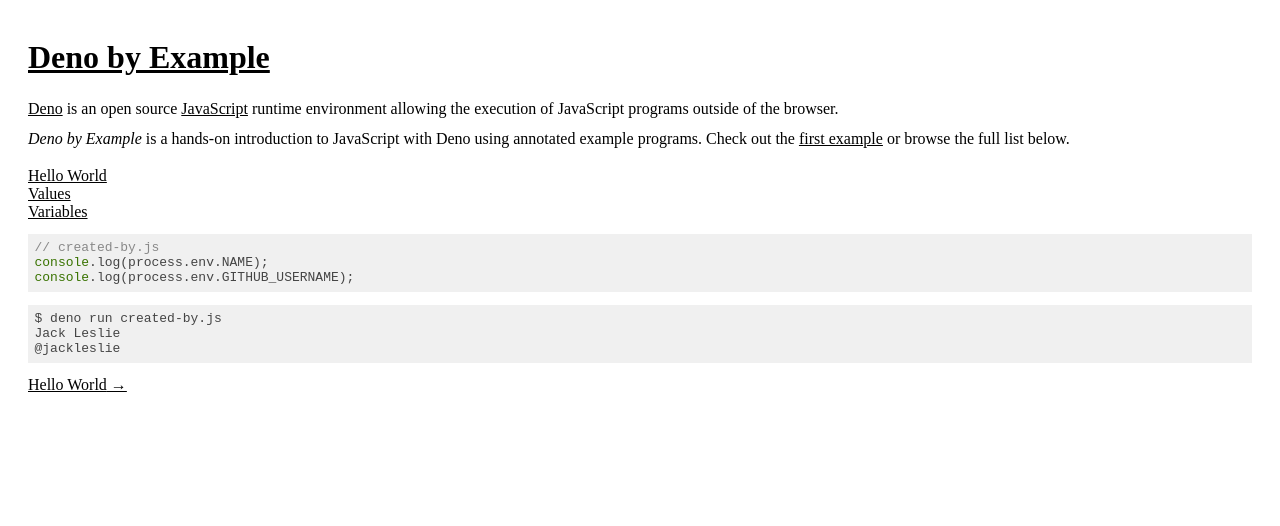
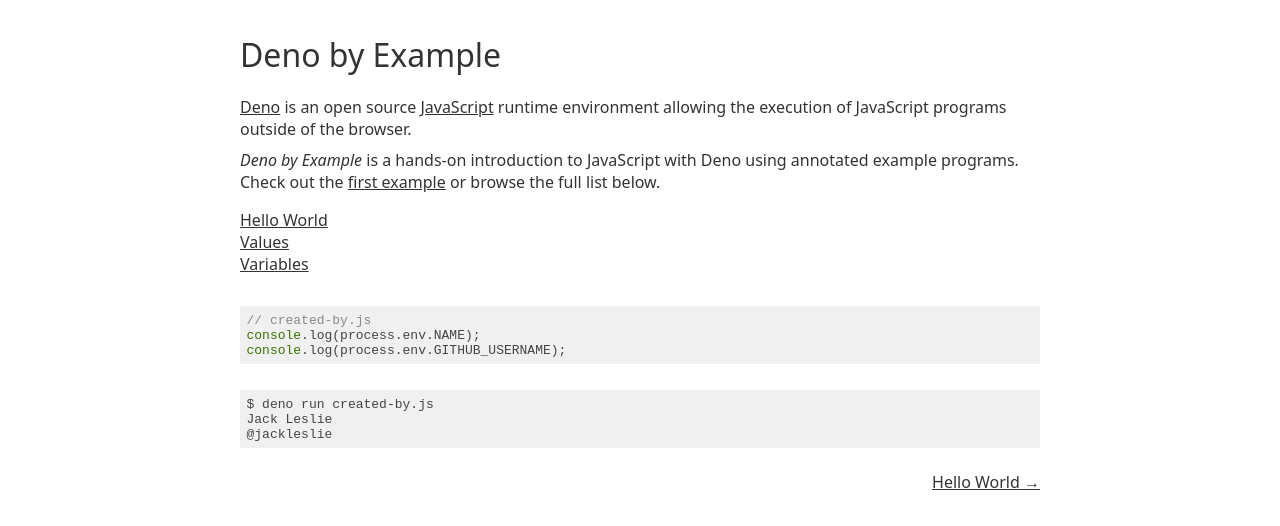
Before and after one commit to jackjdleslie/denobyexample, a Next.js app: page / in a window 1280 px wide. Shown: the top 526 px of the page. Built offline with nearby package versions, Linux system fonts and the light colour scheme.

Commit message:
use next built in css

```diff
--- a/components/header/header.js
+++ b/components/header/header.js
@@ -1,6 +1,6 @@
 import React from "react";
 import Link from "next/link";
-import styles from "./header.css";
+import styles from "./header.module.css";
 
 export default ({ title = "Deno by Example", subtitle = "" }) => (
   <div className={styles.header}>
--- a/components/layout/layout.js
+++ b/components/layout/layout.js
@@ -3,7 +3,7 @@
 import Head from "next/head";
 import SyntaxHighlighter from "react-syntax-highlighter";
 import { Header } from "..";
-import styles from "./layout.css";
+import styles from "./layout.module.css";
 
 export default ({ title, code, output, furtherReading, next, children }) => (
   <div>
--- a/components/layout/layout.css
+++ b/components/layout/layout.module.css
@@ -1,7 +1,3 @@
-body {
-  padding: 10px 20px 20px 20px;
-}
-
 .container {
   width: 100%;
   display: flex;
@@ -40,23 +36,3 @@
 .extra a:only-child {
   margin-left: auto;
 }
-
-p {
-  margin-block-start: 0.3em;
-  margin-block-end: 0.5em;
-  line-height: 1.4;
-}
-
-a {
-  color: inherit;
-}
-
-a:visited {
-  color: inherit;
-}
-
-ul {
-  list-style-type: none;
-  padding-inline-start: 0px;
-  margin-block-end: 0.5em;
-}
--- a/next.config.js
+++ b/next.config.js
@@ -1,9 +1,7 @@
-const withCSS = require("@zeit/next-css");
 const fs = require("fs");
 
-module.exports = withCSS({
-  cssModules: true,
+module.exports = {
   env: {
     examples: fs.readdirSync(`${__dirname}/pages/examples`)
   }
-});
+};
--- a/package.json
+++ b/package.json
@@ -5,7 +5,6 @@
     "start": "next start"
   },
   "dependencies": {
-    "@zeit/next-css": "^1.0.1",
     "isomorphic-fetch": "^2.2.1",
     "next": "9.3.2",
     "react": "16.11.0",
--- /dev/null
+++ b/pages/_app.js
@@ -0,0 +1,6 @@
+import '../styles.css'
+
+// This default export is required in a new `pages/_app.js` file.
+export default function MyApp({ Component, pageProps }) {
+  return <Component {...pageProps} />
+}
--- /dev/null
+++ b/styles.css
@@ -0,0 +1,19 @@
+body {
+  padding: 10px 20px 20px 20px;
+}
+
+p {
+  margin-block-start: 0.3em;
+  margin-block-end: 0.5em;
+  line-height: 1.4;
+}
+
+ul {
+  list-style-type: none;
+  padding-inline-start: 0px;
+  margin-block-end: 0.5em;
+}
+
+a, a:visited {
+  color: #333333;
+}
```
Also changed, not shown: components/header/header.module.css (renamed from components/header/header.css), 1 other file (tests, documents, lock files or other folders).
